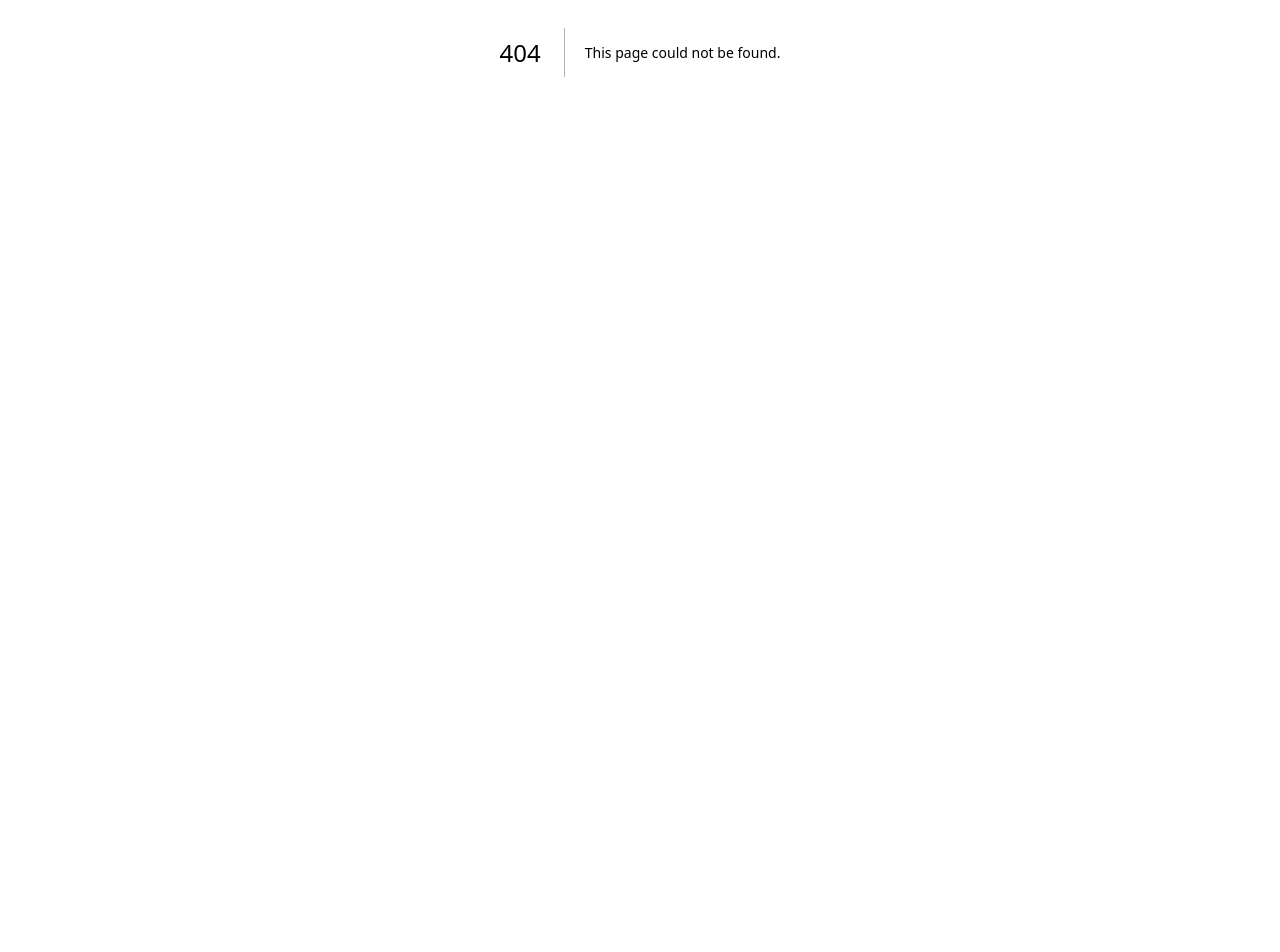
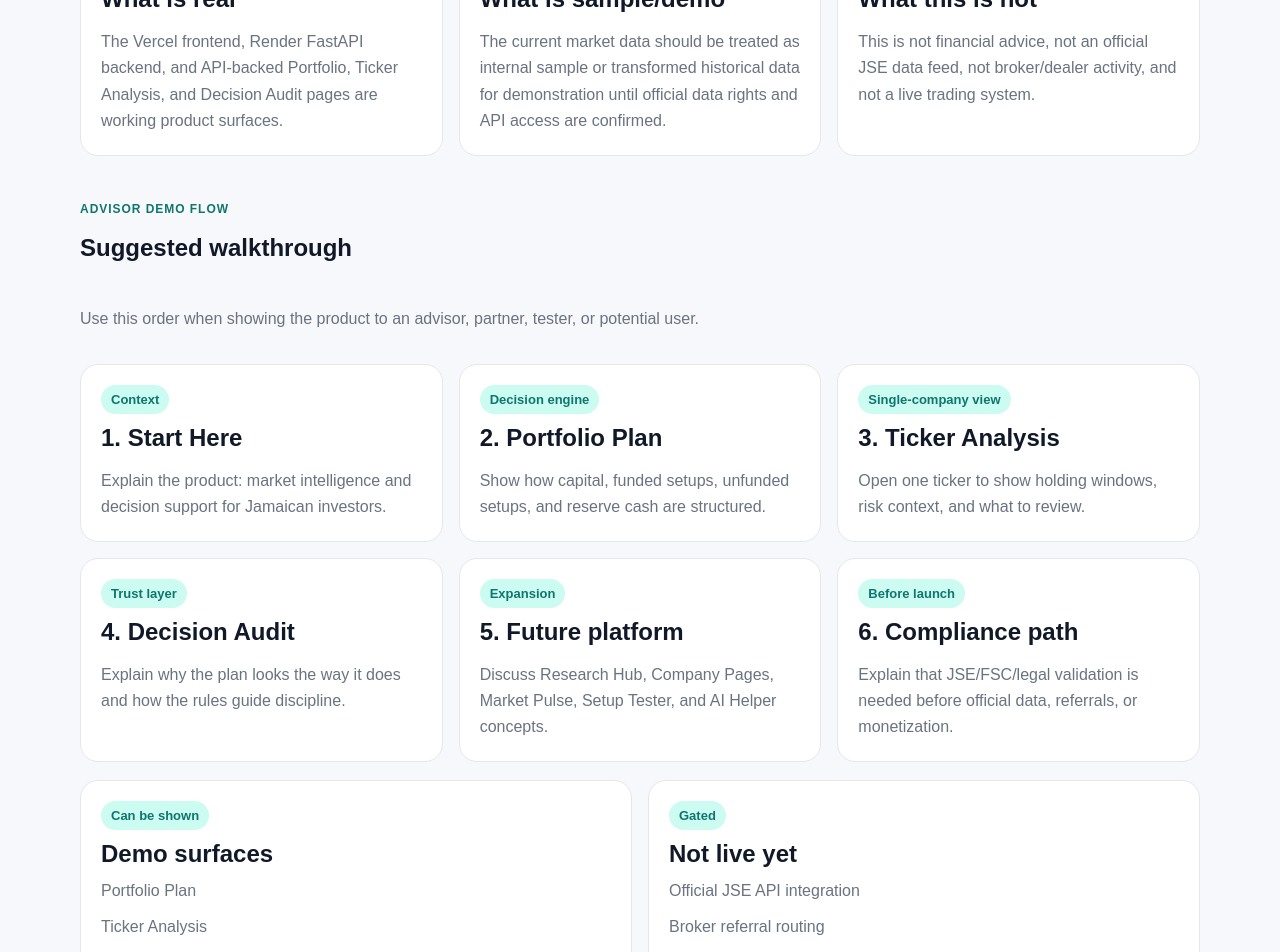
Before and after one commit to beautifulmind9/jse-market-lab, a Next.js app in the folder frontend/: page /demo in a window 1280 px wide. Before the commit this address had no page. Shown: the part 399-1351 px from the top of the page. Before the commit the page ends 851 px from the top, so only its background shows below. Built offline with nearby package versions, Linux system fonts and the light colour scheme.

Commit message:
Add demo mode explanation page

```diff
--- /dev/null
+++ b/frontend/app/demo/page.tsx
@@ -0,0 +1,118 @@
+import Link from 'next/link';
+import { InfoCard } from '@/components/shared/InfoCard';
+import { DEMO_MODE_MESSAGE } from '@/lib/demoMode';
+
+const demoSurfaces = [
+  'Portfolio Plan',
+  'Ticker Analysis',
+  'Decision Audit',
+  'Company Pages concept',
+  'Market Pulse concept',
+  'Research Hub concept',
+  'Setup Tester concept',
+  'AI Helper concept',
+];
+
+const notYetLive = [
+  'Official JSE API integration',
+  'Broker referral routing',
+  'Trade execution',
+  'User accounts or saved portfolios',
+  'Paid research or sponsored placements',
+  'Public AI helper responses',
+];
+
+export default function DemoPage() {
+  return (
+    <div className="page-shell">
+      <section className="hero">
+        <span className="eyebrow">Demo Mode</span>
+        <h1>What this demo is showing.</h1>
+        <p>{DEMO_MODE_MESSAGE}</p>
+      </section>
+
+      <section className="grid">
+        <InfoCard title="What is real" label="Working product">
+          <p>
+            The Vercel frontend, Render FastAPI backend, and API-backed Portfolio, Ticker Analysis,
+            and Decision Audit pages are working product surfaces.
+          </p>
+        </InfoCard>
+        <InfoCard title="What is sample/demo" label="Data status">
+          <p>
+            The current market data should be treated as internal sample or transformed historical data
+            for demonstration until official data rights and API access are confirmed.
+          </p>
+        </InfoCard>
+        <InfoCard title="What this is not" label="Boundary">
+          <p>
+            This is not financial advice, not an official JSE data feed, not broker/dealer activity, and
+            not a live trading system.
+          </p>
+        </InfoCard>
+      </section>
+
+      <section className="hero compact">
+        <span className="eyebrow">Advisor demo flow</span>
+        <h2>Suggested walkthrough</h2>
+        <p>
+          Use this order when showing the product to an advisor, partner, tester, or potential user.
+        </p>
+      </section>
+
+      <section className="grid">
+        <InfoCard title="1. Start Here" label="Context">
+          <p>Explain the product: market intelligence and decision support for Jamaican investors.</p>
+        </InfoCard>
+        <InfoCard title="2. Portfolio Plan" label="Decision engine">
+          <p>Show how capital, funded setups, unfunded setups, and reserve cash are structured.</p>
+        </InfoCard>
+        <InfoCard title="3. Ticker Analysis" label="Single-company view">
+          <p>Open one ticker to show holding windows, risk context, and what to review.</p>
+        </InfoCard>
+        <InfoCard title="4. Decision Audit" label="Trust layer">
+          <p>Explain why the plan looks the way it does and how the rules guide discipline.</p>
+        </InfoCard>
+        <InfoCard title="5. Future platform" label="Expansion">
+          <p>Discuss Research Hub, Company Pages, Market Pulse, Setup Tester, and AI Helper concepts.</p>
+        </InfoCard>
+        <InfoCard title="6. Compliance path" label="Before launch">
+          <p>Explain that JSE/FSC/legal validation is needed before official data, referrals, or monetization.</p>
+        </InfoCard>
+      </section>
+
+      <section className="grid two">
+        <InfoCard title="Demo surfaces" label="Can be shown">
+          <div className="list-stack">
+            {demoSurfaces.map((surface) => (
+              <p key={surface}>{surface}</p>
+            ))}
+          </div>
+        </InfoCard>
+        <InfoCard title="Not live yet" label="Gated">
+          <div className="list-stack">
+            {notYetLive.map((item) => (
+              <p key={item}>{item}</p>
+            ))}
+          </div>
+        </InfoCard>
+      </section>
+
+      <div className="notice warning">
+        <p>
+          Before public launch, JSE Market Lab still needs validation around data rights, research
+          hosting, broker access flows, sponsored content, paid products, and AI-assisted explanations.
+        </p>
+      </div>
+
+      <div className="button-row">
+        <Link className="button" href="/portfolio">
+          View Portfolio Plan
+        </Link>
+        <Link className="button secondary" href="/ticker/JMMBGL">
+          Open Ticker Analysis
+        </Link>
+      </div>
+    </div>
+  );
+}
```
